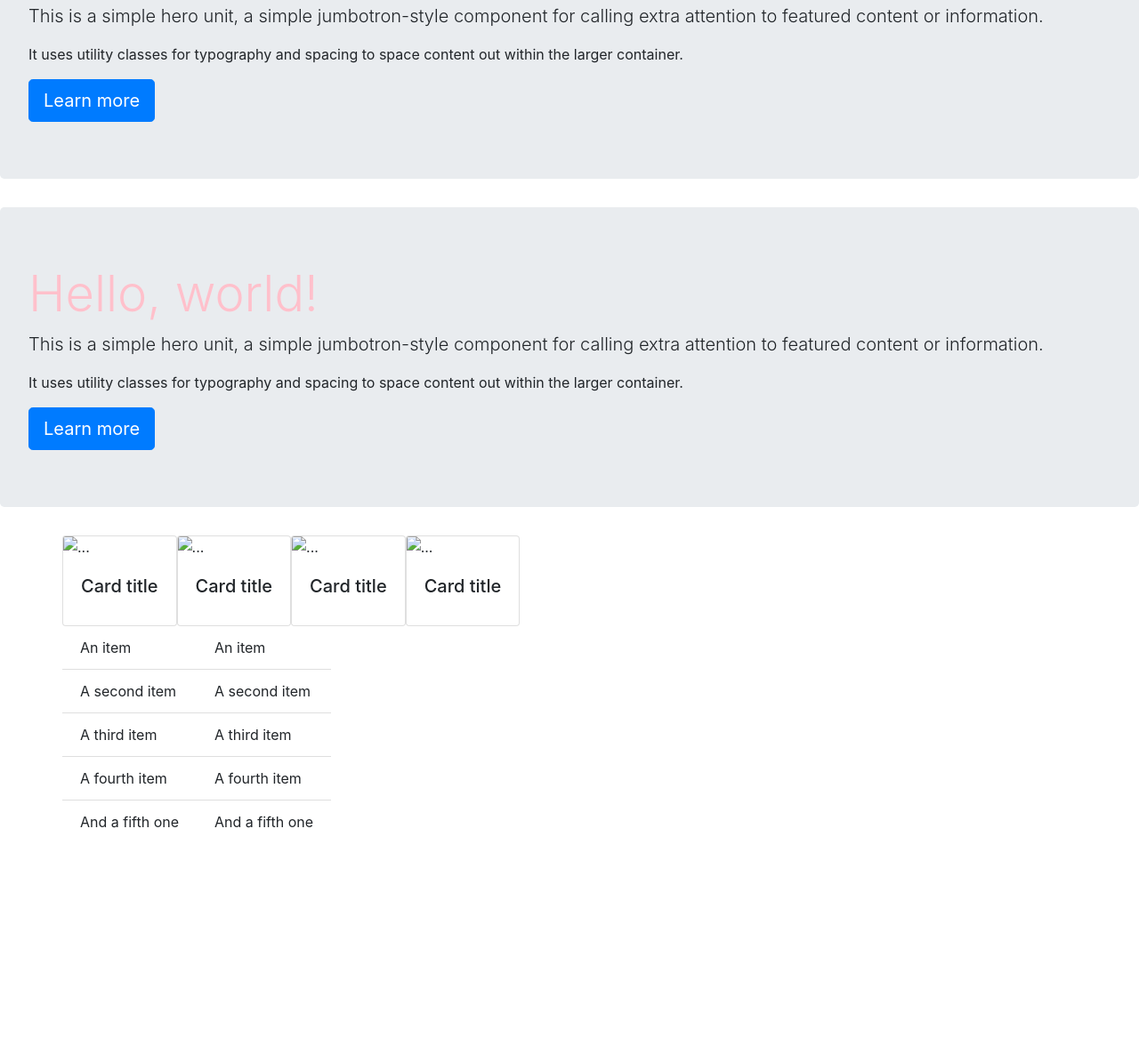
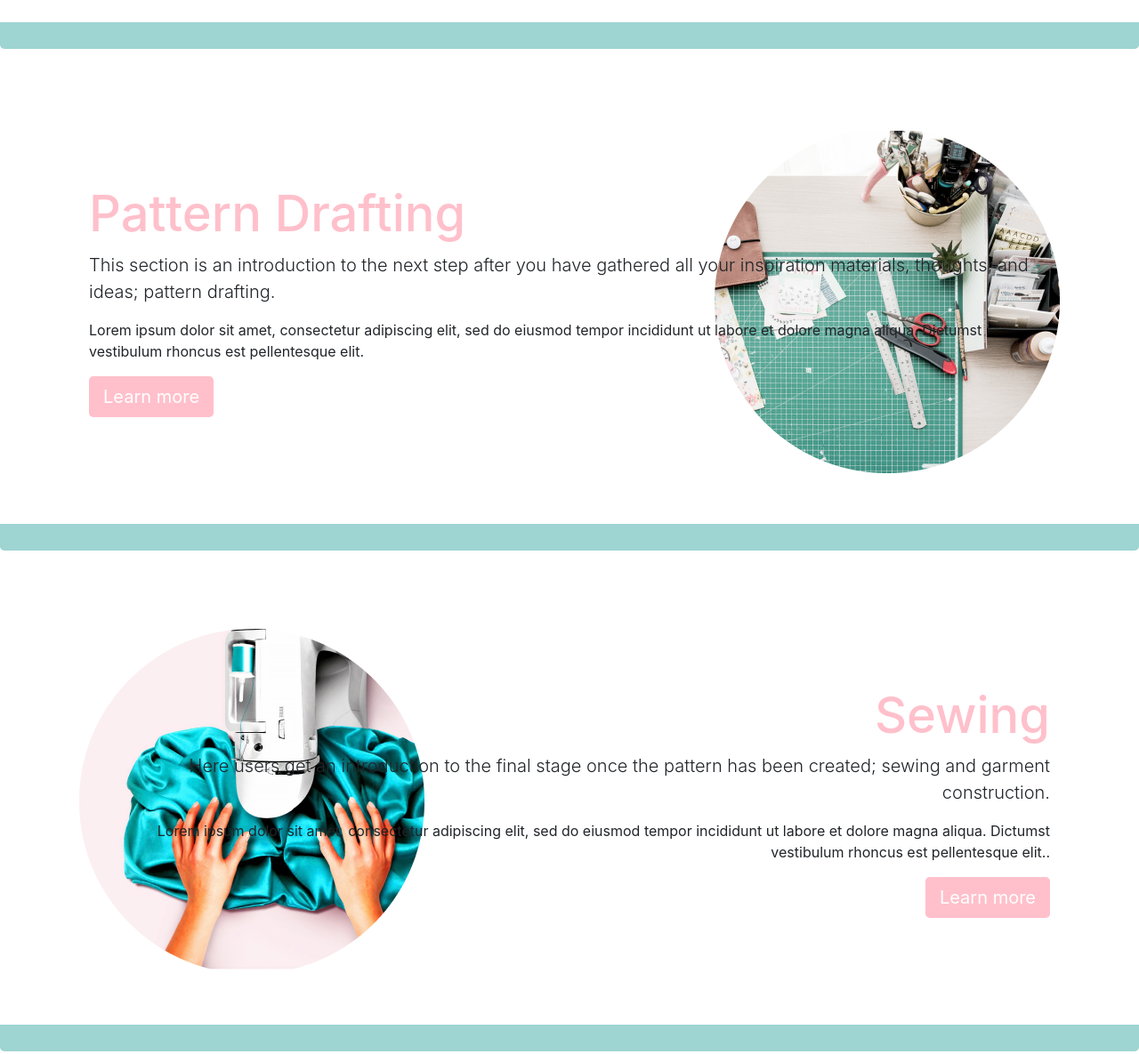
Before and after one commit to spapertchik/hobby-shoppe, a plain HTML site: page Index.html in a window 1280 px wide. Shown: the part 1117-2302 px from the top of the page at 89% size. Before the commit the page ends 2065 px from the top, so only its background shows below. Drawn offline with nearby package versions, Linux system fonts and the light colour scheme.

Commit message:
finished css for home page

```diff
--- a/Index.html
+++ b/Index.html
@@ -17,7 +17,7 @@
 
     <div class="top">
 
-      <div>
+      <div class="logo">
         <h3>The</h3>
         <h1>Hobby</h1>
         <h3>Shoppe</h3>
@@ -49,72 +49,82 @@
     </div>
 
     <div class="jumbotron inspo">
-      <h1 class="display-4">Hello, world!</h1>
-      <p class="lead">This is a simple hero unit, a simple jumbotron-style component for calling extra attention to featured content or information.</p>
-      <p>It uses utility classes for typography and spacing to space content out within the larger container.</p>
+      <h1 class="display-4">Inspiration</h1>
+      <p class="lead">This section tells the readers a little bit about the many ways fashion designers draw inspiration.</p>
+      <p>Lorem ipsum dolor sit amet, consectetur adipiscing elit, sed do eiusmod tempor incididunt ut labore et dolore magna aliqua. Dictumst vestibulum rhoncus est pellentesque elit.</p>
       <a class="btn btn-primary btn-lg" href="#" role="button">Learn more</a>
     </div>
     <div class="jumbotron draft">
-      <h1 class="display-4">Hello, world!</h1>
-      <p class="lead">This is a simple hero unit, a simple jumbotron-style component for calling extra attention to featured content or information.</p>
-      <p>It uses utility classes for typography and spacing to space content out within the larger container.</p>
+      <h1 class="display-4">Pattern Drafting</h1>
+      <p class="lead">This section is an introduction to the next step after you have gathered all your inspiration materials, thoughts, and ideas; pattern drafting.</p>
+      <p>Lorem ipsum dolor sit amet, consectetur adipiscing elit, sed do eiusmod tempor incididunt ut labore et dolore magna aliqua. Dictumst vestibulum rhoncus est pellentesque elit.</p>
       <a class="btn btn-primary btn-lg" href="#" role="button">Learn more</a>
     </div>
     <div class="jumbotron sew">
-      <h1 class="display-4">Hello, world!</h1>
-      <p class="lead">This is a simple hero unit, a simple jumbotron-style component for calling extra attention to featured content or information.</p>
-      <p>It uses utility classes for typography and spacing to space content out within the larger container.</p>
+      <h1 class="display-4">Sewing</h1>
+      <p class="lead">Here users get an introduction to the final stage once the pattern has been created; sewing and garment construction.</p>
+      <p>Lorem ipsum dolor sit amet, consectetur adipiscing elit, sed do eiusmod tempor incididunt ut labore et dolore magna aliqua. Dictumst vestibulum rhoncus est pellentesque elit..</p>
       <a class="btn btn-primary btn-lg" href="#" role="button">Learn more</a>
     </div>
 
-    <div class="container">
-      <div class="row">
+    <div class="container rh">
+      <h1>Related Hobbies</h1>
+      <div class="row rh">
 
         <div class="card">
-          <img src="..." class="card-img-top" alt="...">
+          <img src="../hobby-shoppe/images/sketch.png" class="card-img-top" alt="...">
+          <!-- <img src="/images/sketch.png" class="card-img-top" alt="..."> -->
           <div class="card-body">
-            <h5 class="card-title">Card title</h5>
+            <h5 class="card-title">Illustration</h5>
           </div>
         </div>
         <div class="card">
-          <img src="..." class="card-img-top" alt="...">
+          <img src="../hobby-shoppe/images/drape.png" class="card-img-top" alt="...">
+          <!-- <img src="/images/drape.png" class="card-img-top" alt="..."> -->
           <div class="card-body">
-            <h5 class="card-title">Card title</h5>
+            <h5 class="card-title">Draping</h5>
           </div>
         </div>
         <div class="card">
-          <img src="..." class="card-img-top" alt="...">
+          <img src="../hobby-shoppe/images/knitting.png" class="card-img-top" alt="...">
+          <!-- <img src="/images/knitting.png" class="card-img-top" alt="..."> -->
           <div class="card-body">
-            <h5 class="card-title">Card title</h5>
+            <h5 class="card-title">Knitting</h5>
           </div>
         </div>
         <div class="card">
-          <img src="..." class="card-img-top" alt="...">
+          <img src="../hobby-shoppe/images/camera.png" class="card-img-top" alt="...">
+          <!-- <img src="/images/camera.png" class="card-img-top" alt="..."> -->
           <div class="card-body">
-            <h5 class="card-title">Card title</h5>
+            <h5 class="card-title">Fashion Photography</h5>
           </div>
         </div>
 
       </div>
     </div>
 
-    <div class="container">
-      <div class="row">
+    <div class="container-fluid">
+      <div class="row footer">
 
       <ul class="list-group list-group-flush">
-        <li class="list-group-item">An item</li>
-        <li class="list-group-item">A second item</li>
-        <li class="list-group-item">A third item</li>
-        <li class="list-group-item">A fourth item</li>
-        <li class="list-group-item">And a fifth one</li>
+        <li class="list-group-item">Contact Us</li>
+        <li class="list-group-item">Customer Support</li>
+        <li class="list-group-item">Return Policy</li>
+        <li class="list-group-item">Shipping</li>
+        <li class="list-group-item">Become a Member</li>
       </ul>
       <ul class="list-group list-group-flush">
-        <li class="list-group-item">An item</li>
-        <li class="list-group-item">A second item</li>
-        <li class="list-group-item">A third item</li>
-        <li class="list-group-item">A fourth item</li>
-        <li class="list-group-item">And a fifth one</li>
+        <li class="list-group-item">About Us</li>
+        <li class="list-group-item">Careers</li>
+        <li class="list-group-item">Privacy Policy</li>
+        <li class="list-group-item">Blog</li>
+        <li class="list-group-item">FAQ</li>
       </ul>
+      <div class="social footer">
+        <img src="../hobby-shoppe/images/insta.png" alt="Instagram">
+        <img src="../hobby-shoppe/images/fb.png" alt="Facebook">
+        <img src="../hobby-shoppe/images/twitter.png" alt="Twitter">
+      </div>
 
       </div>
     </div>
--- a/css/style.css
+++ b/css/style.css
@@ -1,5 +1,14 @@
 h1{
   color: pink;
+}
+
+h3{
+  color: rgb(158, 212, 210);
+}
+
+.logo{
+  text-align: center;
+  padding: 30px;
 }
 
 .nav{
@@ -15,4 +24,91 @@ h1{
   background-image: url(../images/Designer.png);
   height: 400px;
   background-repeat: no-repeat;
+  background-size: cover;
+  text-align: end;
+  border-bottom: 30px solid rgb(158, 212, 210);
 }
+
+.jumbotron h1{
+  font-weight: 500;
+}
+
+.inspo{
+  text-align: end;
+  background-image: url(../images/Inspo.png);
+  background-repeat: no-repeat;
+  padding: 120px 100px !important;
+  background-color: white !important;
+  background-position-x: 10%;
+  background-position-y: center;
+  border-bottom: 30px solid rgb(158, 212, 210);
+}
+
+.draft{
+  background-image: url(../images/Draft.png);
+  background-repeat: no-repeat;
+  padding: 120px 100px !important;
+  background-color: white !important;
+  background-position-x: 90%;
+  background-position-y: center;
+  border-bottom: 30px solid rgb(158, 212, 210);
+}
+
+.sew{
+  text-align: end;
+  background-image: url(../images/Create.png);
+  background-repeat: no-repeat;
+  padding: 120px 100px !important;
+  background-color: white !important;
+  background-position-x: 10%;
+  background-position-y: center;
+  border-bottom: 30px solid rgb(158, 212, 210);
+}
+
+.btn-primary{
+ background: pink !important;
+ border: 0px !important;
+}
+
+.rh{
+  text-align: center;
+  justify-content: center !important;
+  padding: 20px;
+}
+
+.card{
+  margin: 15px;
+}
+
+.social{
+  display: flex;
+  flex-direction: column;
+  align-items: center;
+  justify-content: center;
+}
+
+.footer{
+  justify-content: space-around!important;
+  background-color: rgb(158, 212, 210) !important;
+  padding: 25px;
+}
+
+
+.list-group{
+  background: rgb(158, 212, 210) !important;
+}
+
+.list-group-flush{
+  background: rgb(158, 212, 210) !important;
+}
+
+.list-group-item{
+  background: rgb(158, 212, 210) !important;
+  color: white;
+}
+
+#footer{
+  background-color: rgb(158, 212, 210);
+  color: rgb(158, 212, 210);
+  background: rgb(158, 212, 210);
+}
```
